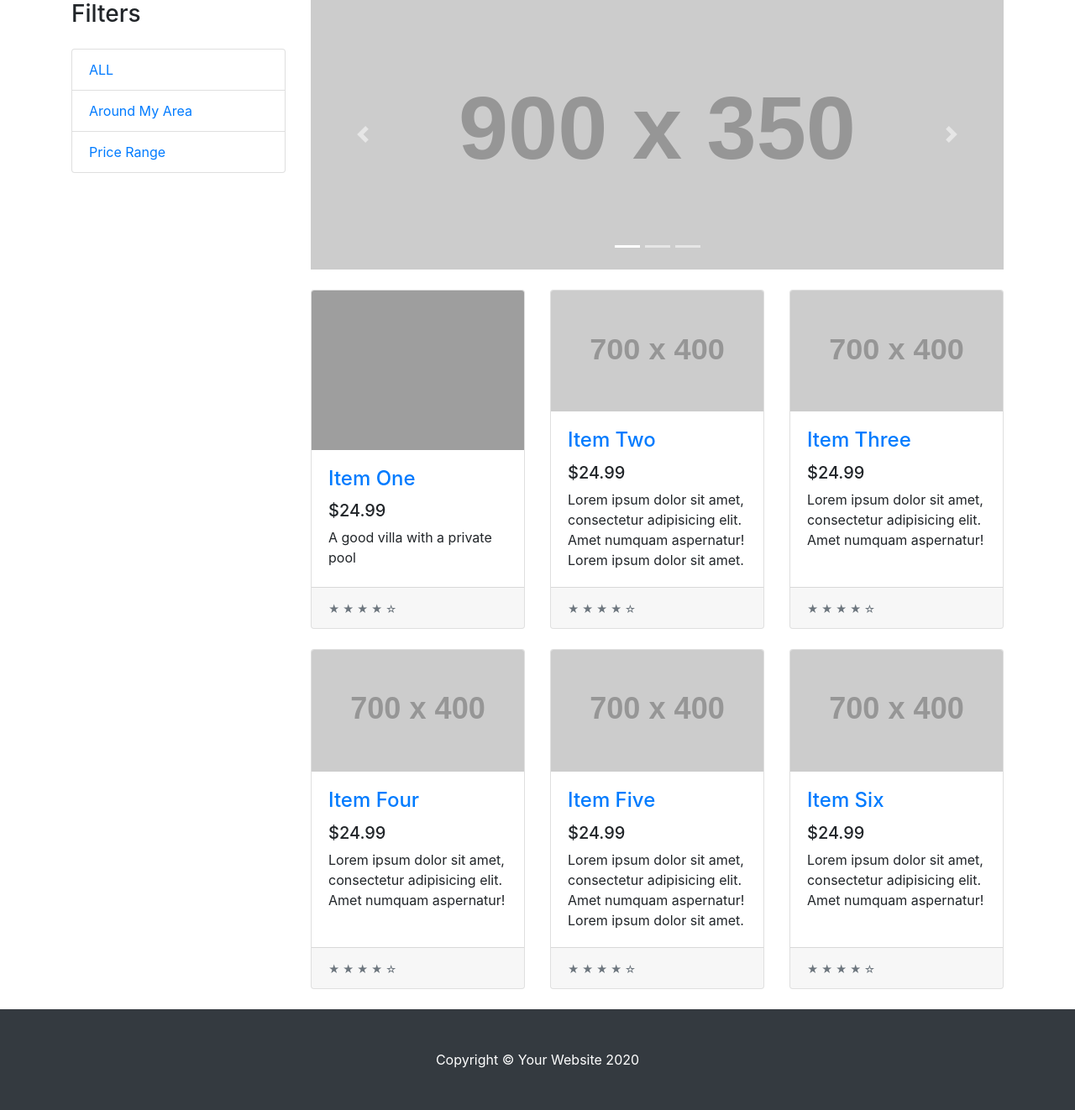
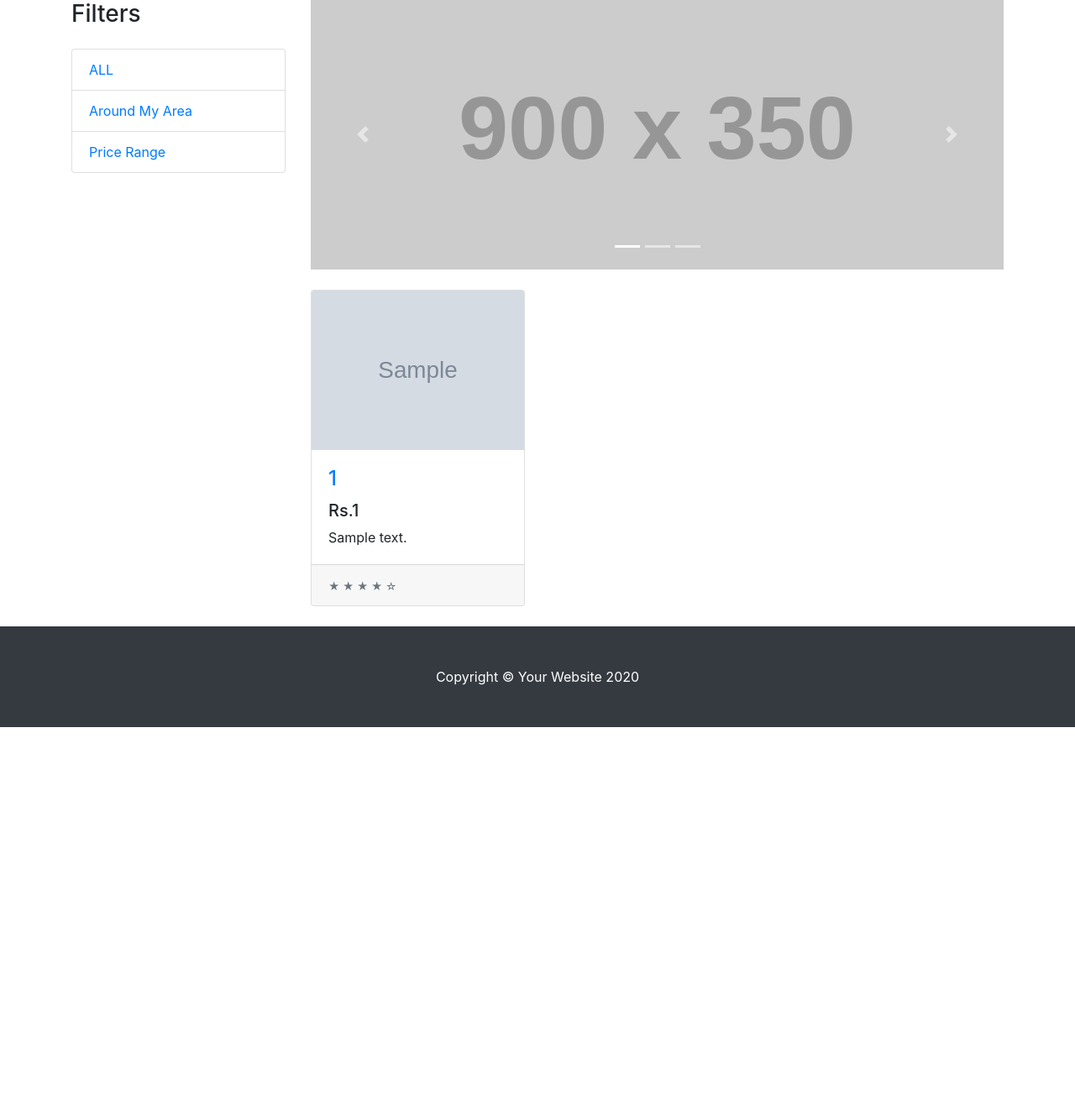
Before and after one commit to srujangit123/DBMS-Project, a Django app: page / in a window 1280 px wide. Shown: the part 80-1402 px from the top of the page at 84% size. After the commit the page ends 946 px from the top, so only its background shows below. Run offline with Django 3.2, Linux system fonts and the light colour scheme; tables that the repository leaves empty hold one stand-in row (values such as "Sample post"); grey boxes marked "Sample" are stand-in pictures; grey boxes labelled with a size stand in for pictures from a placeholder-image service; some libraries are stand-ins or nearby versions; grey boxes are pictures that could not be loaded.

Commit message:
Add homepage

```diff
--- a/rent_app/models.py
+++ b/rent_app/models.py
@@ -82,7 +82,7 @@ class House(models.Model):
     def __str__(self):
         return self.address
 
-
+# select image from HouseImages inner join House where HouseImages.house_id=House.house_id
 class HouseImages(models.Model):
     house_id        = models.ForeignKey(House, on_delete=models.CASCADE)
     image           = models.ImageField(upload_to='house_images/', null=False)
--- a/rent_app/views.py
+++ b/rent_app/views.py
@@ -3,29 +3,40 @@ from django.shortcuts import render, redirect
 from django.contrib.auth import authenticate, login
 from django.contrib.auth.models import User,auth
 from django.shortcuts import get_object_or_404
-from .models import CustomUser,CustomUserManager
+from .models import CustomUser,CustomUserManager, House, HouseImages
+from django.conf import settings
+
 
 def HomePage(request):
-    print(request.user)
-    return render(request, 'home.html')
+    # print(request.user)
 
+    # select image from houseImages;
+    # houseImagesURL = HouseImages.objects.values_list('image')
 
-# def ownerhome(request):
-#     if request.user.is_authenticated and user_type.objects.get(user=request.user).is_owner:
-#         return render(request, 'owner_home.html')
-#     elif request.user.is_authenticated and user_type.objects.get(user=request.user).is_teach:
-#         return redirect('userhome')
-#     else:
-#         return redirect('login')
+    # select * from houseImages
+    houseImages = HouseImages.objects.all()
 
+    # select * from houses;
+    houses = House.objects.all()
 
-# def userhomehome(request):
-#     if request.user.is_authenticated and user_type.objects.get(user=request.user).is_teach:
-#         return render(request,'user_home.html')
-#     elif request.user.is_authenticated and user_type.objects.get(user=request.user).is_student:
-#         return redirect('ownerhome')
-#     else:
-#         return redirect('home')
+    # Contains [house_id, thumbnail_image] array of arrays
+    houseThumbnails = []
+
+    # Just using house.house_id gives house object and not the real ID, so using pk attribute we get the ID
+    for house in houses:
+        for image in houseImages:
+            if image.house_id.pk == house.pk:
+                houseThumbnails.append([house.pk, image.image])
+                break
+
+    for ob in houseThumbnails:
+        print(ob[0], ob[1])
+
+    context = {
+        'thumbnails' : houseThumbnails,
+        'houses': houses
+    }
+    return render(request, 'home.html', context)
 
 
 def signup(request):
--- a/templates/home.html
+++ b/templates/home.html
@@ -111,102 +111,28 @@
         }
       </script>
         <div class="row">
-
+        {% for house in houses %}
             <div class="col-lg-4 col-md-6 mb-4">
                 <div class="card h-100">
-              <a href="#"><img class="card-img-top" src="https://images.unsplash.com/photo-1512917774080-9991f1c4c750?ixid=MXwxMjA3fDB8MHxwaG90by1wYWdlfHx8fGVufDB8fHw%3D&ixlib=rb-1.2.1&auto=format&fit=crop&w=1350&q=80" alt=""></a>
+                {% for th in thumbnails %}
+                    {% if th.0 == house.pk%}
+                      <a href="#"><img class="card-img-top" src="/media/{{th.1}}" alt=""></a>
+
+                    {%endif%}
+                {% endfor %}
                 <div class="card-body">
                     <h4 class="card-title">
-                  <a href="#">Item One</a>
+                    <a href="/houses/{{house.house_id}}">{{house.house_id}}</a>
                     </h4>
-                <h5>$24.99</h5>
-                <p class="card-text">A good villa with a private pool</p>
+                    <h5>Rs.{{house.rent}}</h5>
+                    <p class="card-text">{{house.description}}</p>
                 </div>
                 <div class="card-footer">
                     <small class="text-muted">&#9733; &#9733; &#9733; &#9733; &#9734;</small>
                 </div>
                 </div>
             </div>
-
-          <div class="col-lg-4 col-md-6 mb-4">
-            <div class="card h-100">
-              <a href="#"><img class="card-img-top" src="http://placehold.it/700x400" alt=""></a>
-              <div class="card-body">
-                <h4 class="card-title">
-                  <a href="#">Item Two</a>
-                </h4>
-                <h5>$24.99</h5>
-                <p class="card-text">Lorem ipsum dolor sit amet, consectetur adipisicing elit. Amet numquam aspernatur! Lorem ipsum dolor sit amet.</p>
-              </div>
-              <div class="card-footer">
-                <small class="text-muted">&#9733; &#9733; &#9733; &#9733; &#9734;</small>
-              </div>
-            </div>
-          </div>
-
-          <div class="col-lg-4 col-md-6 mb-4">
-            <div class="card h-100">
-              <a href="#"><img class="card-img-top" src="http://placehold.it/700x400" alt=""></a>
-              <div class="card-body">
-                <h4 class="card-title">
-                  <a href="#">Item Three</a>
-                </h4>
-                <h5>$24.99</h5>
-                <p class="card-text">Lorem ipsum dolor sit amet, consectetur adipisicing elit. Amet numquam aspernatur!</p>
-              </div>
-              <div class="card-footer">
-                <small class="text-muted">&#9733; &#9733; &#9733; &#9733; &#9734;</small>
-              </div>
-            </div>
-          </div>
-
-          <div class="col-lg-4 col-md-6 mb-4">
-            <div class="card h-100">
-              <a href="#"><img class="card-img-top" src="http://placehold.it/700x400" alt=""></a>
-              <div class="card-body">
-                <h4 class="card-title">
-                  <a href="#">Item Four</a>
-                </h4>
-                <h5>$24.99</h5>
-                <p class="card-text">Lorem ipsum dolor sit amet, consectetur adipisicing elit. Amet numquam aspernatur!</p>
-              </div>
-              <div class="card-footer">
-                <small class="text-muted">&#9733; &#9733; &#9733; &#9733; &#9734;</small>
-              </div>
-            </div>
-          </div>
-
-          <div class="col-lg-4 col-md-6 mb-4">
-            <div class="card h-100">
-              <a href="#"><img class="card-img-top" src="http://placehold.it/700x400" alt=""></a>
-              <div class="card-body">
-                <h4 class="card-title">
-                  <a href="#">Item Five</a>
-                </h4>
-                <h5>$24.99</h5>
-                <p class="card-text">Lorem ipsum dolor sit amet, consectetur adipisicing elit. Amet numquam aspernatur! Lorem ipsum dolor sit amet.</p>
-              </div>
-              <div class="card-footer">
-                <small class="text-muted">&#9733; &#9733; &#9733; &#9733; &#9734;</small>
-              </div>
-            </div>
-          </div>
-
-          <div class="col-lg-4 col-md-6 mb-4">
-            <div class="card h-100">
-              <a href="#"><img class="card-img-top" src="http://placehold.it/700x400" alt=""></a>
-              <div class="card-body">
-                <h4 class="card-title">
-                  <a href="#">Item Six</a>
-                </h4>
-                <h5>$24.99</h5>
-                <p class="card-text">Lorem ipsum dolor sit amet, consectetur adipisicing elit. Amet numquam aspernatur!</p>
-              </div>
-              <div class="card-footer">
-                <small class="text-muted">&#9733; &#9733; &#9733; &#9733; &#9734;</small>
-              </div>
-            </div>
-          </div>
+        {% endfor %}
 
         </div>
         <!-- /.row -->
```
Lines whose indentation alone changed are shown as unchanged.
